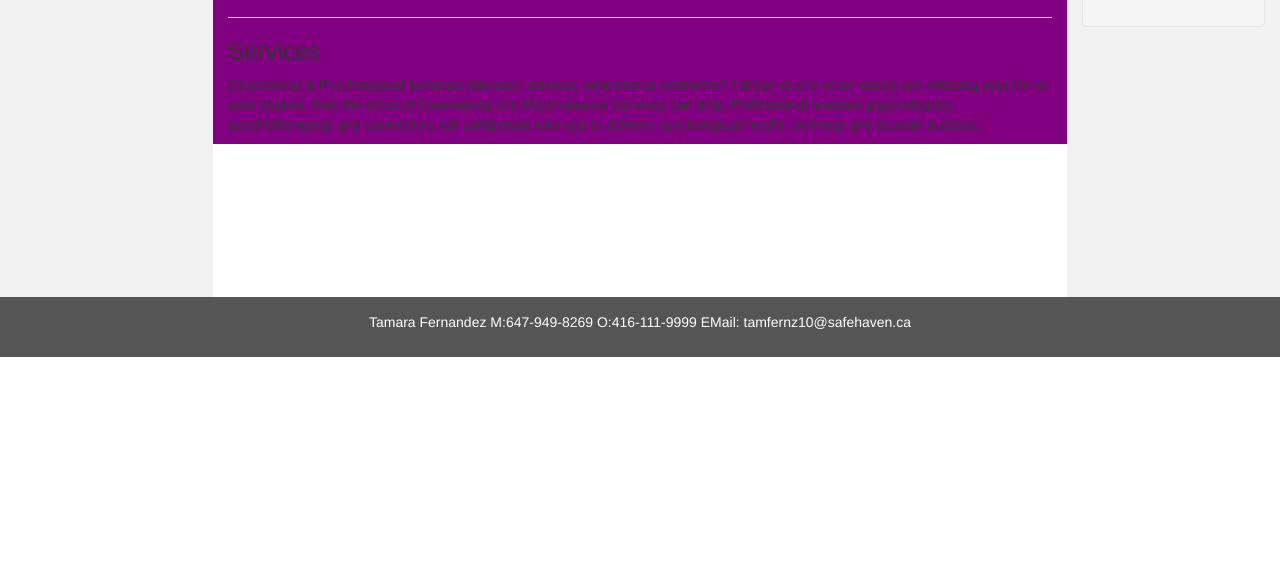
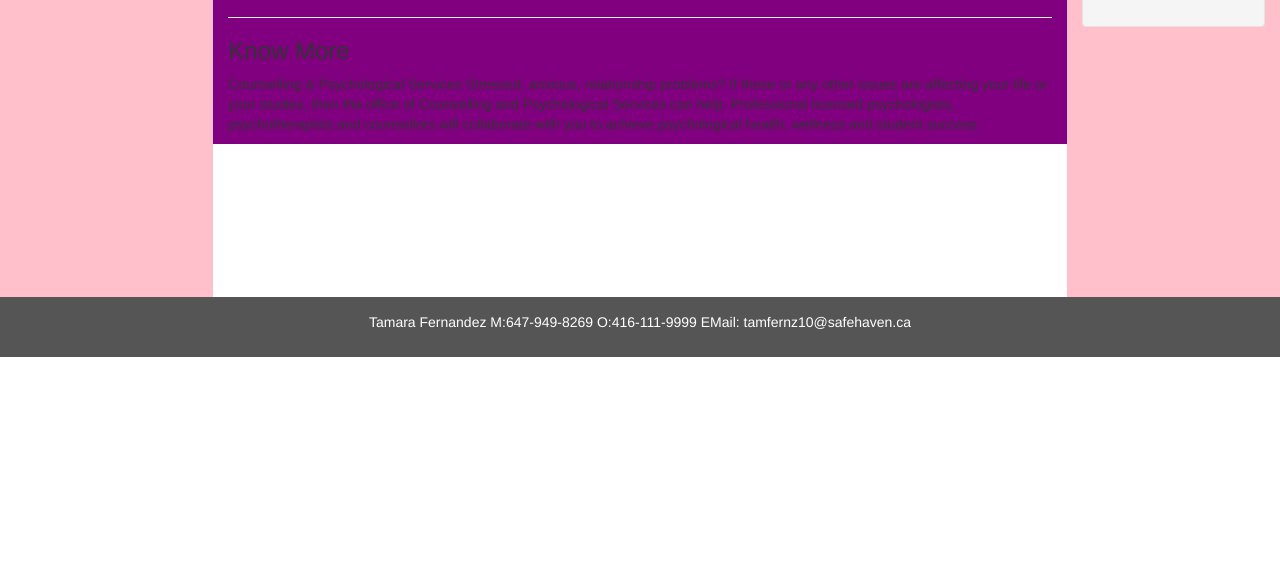
Before and after one commit to mikenetto87/Safe-Haven, a plain HTML site: page index.html in a window 1280 px wide. Shown: the part 225-800 px from the top of the page. Drawn offline with nearby package versions, Linux system fonts and the light colour scheme; a script that the page names is missing.

Commit message:
css color changes added

```diff
--- a/css/style.css
+++ b/css/style.css
@@ -1,5 +1,9 @@
 .col-sm-8 {
     background-color: purple;
+}
+
+.ccol-sm-2 {
+    background-color: teal:
 }
 
 .navbar {
@@ -13,7 +17,7 @@
   /* Set gray background color and 100% height */
   .sidenav {
     padding-top: 20px;
-    background-color: #f1f1f1;
+    background-color: pink;
     height: 100%;
   }
 
--- a/index.html
+++ b/index.html
@@ -18,6 +18,7 @@
                       <span class="icon-bar"></span>
                       <span class="icon-bar"></span>
                       <span class="icon-bar"></span>
+
                     </button>
                     <a class="navbar-brand" href="#">Logo</a>
                   </div>
@@ -46,7 +47,7 @@
                     <h1>Safe Haven Inc.</h1>
                     <p>Counseling psychology is a psychological specialty that encompasses research and applied work in several broad domains: counseling process and outcome; supervision and training; career development and counseling; and prevention and health. Some unifying themes among counseling psychologists include a focus on assets and strengths, person–environment interactions, educational and career development, brief interactions, and a focus on intact personalities.</p>
                     <hr>
-                    <h3>Services</h3>
+                    <h3>Know More</h3>
                     <p>Counselling & Psychological Services
                             Stressed, anxious, relationship problems? If these or any other issues are affecting your life or your studies, then the office of Counselling and Psychological Services can help. Professional licensed psychologists, psychotherapists and counsellors will collaborate with you to achieve psychological health, wellness and student success.</p>
                   </div>
```
